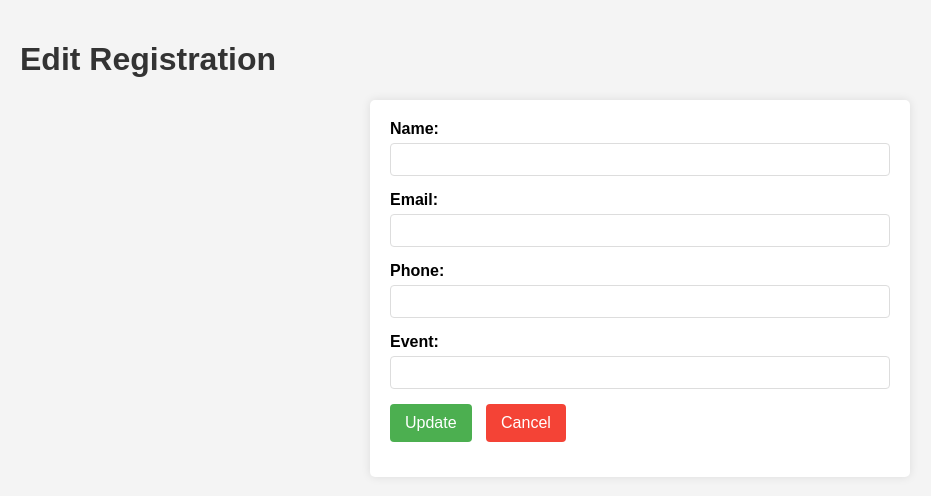
After one commit to GautamSharma99/DBMSproject, a Flask app: page /edit/1 in a window 1280 px wide. The commit adds this page. Shown: the top 496 px of the page, without its empty margins (0-931 px from the left). Run offline with Flask 3, Linux system fonts and the light colour scheme; data that the repository does not hold is empty.

Commit message:
add CRUD

```diff
--- a/app.py
+++ b/app.py
@@ -1,8 +1,9 @@
-from flask import Flask, render_template, request
+from flask import Flask, render_template, request, redirect, url_for, flash
 import sqlite3
 import os
 
 app = Flask(__name__)
+app.secret_key = 'your_secret_key'  # Required for flash messages
 
 # Create DB if it doesn't exist
 def init_db():
@@ -44,6 +45,38 @@ def admin():
     conn.close()
     return render_template('admin.html', registrations=rows)
 
+@app.route('/delete/<int:id>', methods=['POST'])
+def delete(id):
+    conn = sqlite3.connect('database.db')
+    conn.execute("DELETE FROM registrations WHERE id = ?", (id,))
+    conn.commit()
+    conn.close()
+    return redirect(url_for('admin'))
+
+@app.route('/edit/<int:id>', methods=['GET'])
+def edit(id):
+    conn = sqlite3.connect('database.db')
+    conn.row_factory = sqlite3.Row
+    cursor = conn.cursor()
+    cursor.execute("SELECT * FROM registrations WHERE id = ?", (id,))
+    registration = cursor.fetchone()
+    conn.close()
+    return render_template('edit.html', registration=registration)
+
+@app.route('/update/<int:id>', methods=['POST'])
+def update(id):
+    name = request.form['name']
+    email = request.form['email']
+    phone = request.form['phone']
+    event_name = request.form['event_name']
+
+    conn = sqlite3.connect('database.db')
+    conn.execute("UPDATE registrations SET name = ?, email = ?, phone = ?, event_name = ? WHERE id = ?",
+                 (name, email, phone, event_name, id))
+    conn.commit()
+    conn.close()
+    return redirect(url_for('admin'))
+
 if __name__ == '__main__':
     init_db()
     app.run(debug=True)
--- /dev/null
+++ b/templates/edit.html
@@ -0,0 +1,92 @@
+<!DOCTYPE html>
+<html>
+<head>
+    <title>Edit Registration</title>
+    <style>
+        body {
+            font-family: Arial, sans-serif;
+            margin: 0;
+            padding: 20px;
+            background-color: #f4f4f4;
+        }
+        h1 {
+            color: #333;
+        }
+        form {
+            background: white;
+            padding: 20px;
+            border-radius: 5px;
+            max-width: 500px;
+            margin: 0 auto;
+            box-shadow: 0 0 10px rgba(0, 0, 0, 0.1);
+        }
+        .form-group {
+            margin-bottom: 15px;
+        }
+        label {
+            display: block;
+            margin-bottom: 5px;
+            font-weight: bold;
+        }
+        input[type="text"], input[type="email"] {
+            width: 100%;
+            padding: 8px;
+            border: 1px solid #ddd;
+            border-radius: 4px;
+            box-sizing: border-box;
+        }
+        .submit-btn {
+            background-color: #4CAF50;
+            color: white;
+            border: none;
+            padding: 10px 15px;
+            cursor: pointer;
+            border-radius: 4px;
+            font-size: 16px;
+        }
+        .submit-btn:hover {
+            background-color: #45a049;
+        }
+        .cancel-btn {
+            background-color: #f44336;
+            color: white;
+            border: none;
+            padding: 10px 15px;
+            cursor: pointer;
+            border-radius: 4px;
+            margin-left: 10px;
+            text-decoration: none;
+            font-size: 16px;
+            display: inline-block;
+        }
+        .cancel-btn:hover {
+            background-color: #d32f2f;
+        }
+    </style>
+</head>
+<body>
+    <h1>Edit Registration</h1>
+    <form action="/update/{{ registration['id'] }}" method="post">
+        <div class="form-group">
+            <label for="name">Name:</label>
+            <input type="text" id="name" name="name" value="{{ registration['name'] }}" required>
+        </div>
+        <div class="form-group">
+            <label for="email">Email:</label>
+            <input type="email" id="email" name="email" value="{{ registration['email'] }}" required>
+        </div>
+        <div class="form-group">
+            <label for="phone">Phone:</label>
+            <input type="text" id="phone" name="phone" value="{{ registration['phone'] }}" required>
+        </div>
+        <div class="form-group">
+            <label for="event_name">Event:</label>
+            <input type="text" id="event_name" name="event_name" value="{{ registration['event_name'] }}" required>
+        </div>
+        <div class="form-group">
+            <button type="submit" class="submit-btn">Update</button>
+            <a href="/admin" class="cancel-btn">Cancel</a>
+        </div>
+    </form>
+</body>
+</html>
```
Also changed, not shown: templates/admin.html (+61 -10 lines), database.db.
